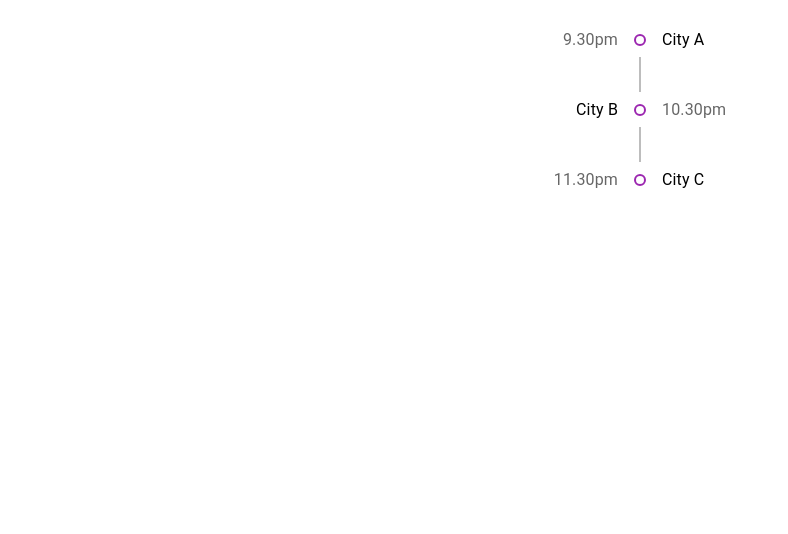
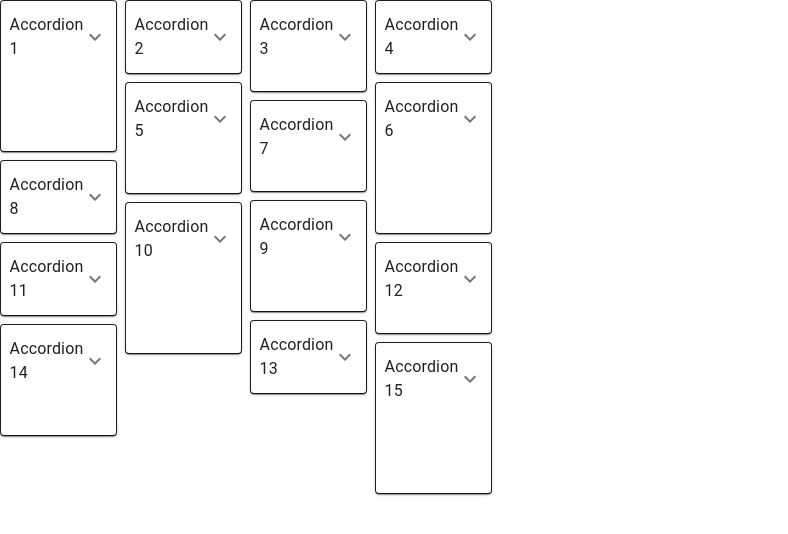
Before and after one commit to Babina081/MUI-Practice-Components, a React (Create React App) app: page / in a window 1280 px wide. Shown: the top 534 px of the page, without its empty margins (0-788 px from the left). Built offline with nearby package versions, Linux system fonts and the light colour scheme.

Commit message:
Add: Masonry

```diff
--- a/src/App.tsx
+++ b/src/App.tsx
@@ -42,6 +42,7 @@ import { AdapterDateFns } from "@mui/x-date-pickers/AdapterDateFns";
 import MuiDateRangePicker from "./components/MuiDateRangePicker";
 import MuiTabs from "./components/MuiTabs";
 import MuiTimeline from "./components/MuiTimeline";
+import MuiMasonary from "./components/MuiMasonary";
 
 function App() {
   return (
@@ -89,7 +90,8 @@ function App() {
         {/* <MuiPicker></MuiPicker> */}
         {/* <MuiDateRangePicker></MuiDateRangePicker> */}
         {/* <MuiTabs></MuiTabs> */}
-        <MuiTimeline></MuiTimeline>
+        {/* <MuiTimeline></MuiTimeline> */}
+        <MuiMasonary></MuiMasonary>
       </div>
     </LocalizationProvider>
   );
--- /dev/null
+++ b/src/components/MuiMasonary.tsx
@@ -0,0 +1,44 @@
+import { Masonry } from "@mui/lab";
+import {
+  Accordion,
+  AccordionDetails,
+  AccordionSummary,
+  Box,
+  Paper,
+  Typography,
+} from "@mui/material";
+import React from "react";
+import ExpandMoreIcon from "@mui/icons-material/ExpandMore";
+
+const heights = [
+  150, 30, 90, 70, 110, 150, 90, 70, 110, 150, 30, 90, 70, 110, 150,
+];
+
+export default function MuiMasonary() {
+  return (
+    <Box sx={{ width: 500, maxHeight: 400 }}>
+      <Masonry columns={4} spacing={1}>
+        {heights.map((height, index) => (
+          <Paper
+            key={index}
+            sx={{
+              border: "1px solid",
+            }}
+          >
+            <Accordion sx={{ minHeight: height }}>
+              <AccordionSummary
+                expandIcon={<ExpandMoreIcon />}
+                id={`panel-header-${index}`} // Adding unique id
+              >
+                <Typography>Accordion {index + 1}</Typography>
+              </AccordionSummary>
+              <AccordionDetails aria-labelledby={`panel-header-${index}`}>
+                Content
+              </AccordionDetails>
+            </Accordion>
+          </Paper>
+        ))}
+      </Masonry>
+    </Box>
+  );
+}
```
